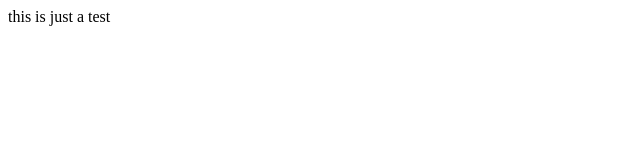
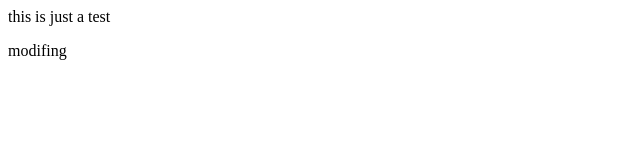
Before and after one commit to mehraz01/demo-repo, a plain HTML site: page index.html in a window 1280 px wide. Shown: the full height of the page, 0-640 px from the left. Drawn offline with Linux system fonts and the light colour scheme.

Commit message:
thrieth commit

```diff
--- a/index.html
+++ b/index.html
@@ -8,5 +8,6 @@
 </head>
 <body>
   this is just a test
+  <p>modifing</p>
 </body>
 </html>
```
